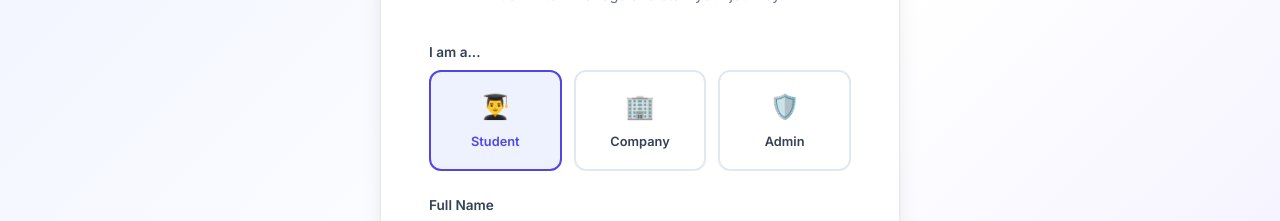
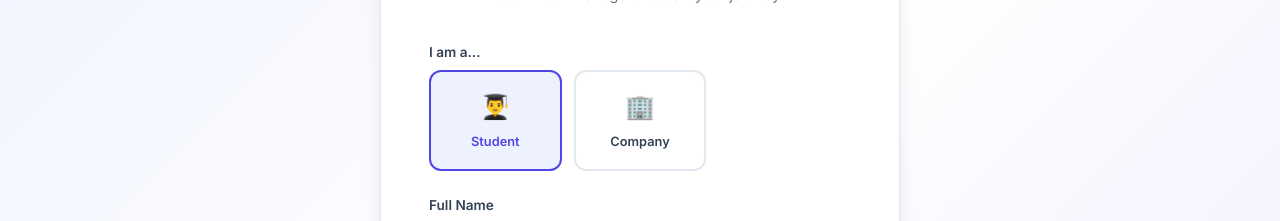
Before and after one commit to NIRAMAY7725/INTERSHIP-MANAGEMENT-PROJECT, a website: page public/register.html in a window 1280 px wide. Shown: the part 307-528 px from the top of the page. Drawn offline with Linux system fonts and the light colour scheme.

Commit message:
Fix public/register.html

```diff
--- a/public/register.html
+++ b/public/register.html
@@ -68,10 +68,6 @@
                             <div class="role-option-icon">🏢</div>
                             <div class="role-option-label">Company</div>
                         </div>
-                        <div class="role-option" data-role="admin">
-                            <div class="role-option-icon">🛡️</div>
-                            <div class="role-option-label">Admin</div>
-                        </div>
                     </div>
                 </div>
 
```
